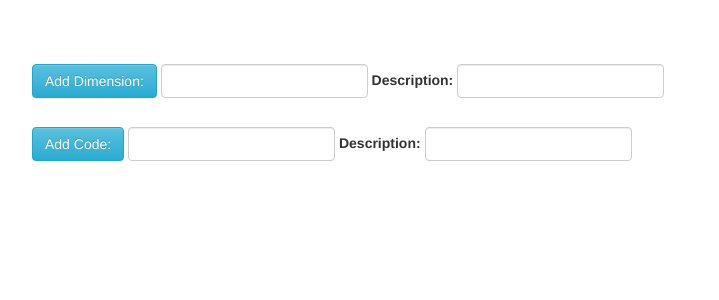
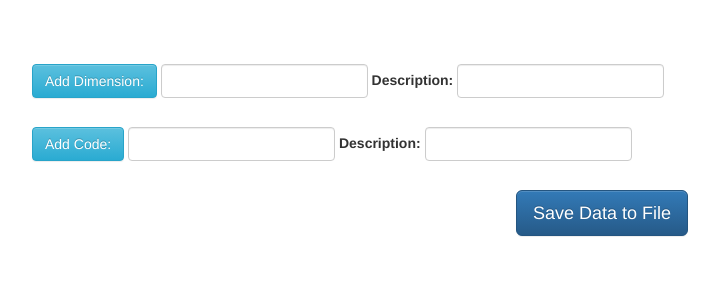
Before and after one commit to rosscg/crisis-data, a Django app: page /coding_dash in a window 1280 px wide. Shown: the part 270-570 px from the top of the page, without its empty margins (53-772 px from the left). Run offline with Django 3.2, Linux system fonts and the light colour scheme; data that the repository does not hold is empty; parts of the project's set-up code (start-up, migrations or seed data) failed here and were passed over; some libraries are stand-ins or nearby versions.

Commit message:
save coded data to csv file

```diff
--- a/streamcollect/networks.py
+++ b/streamcollect/networks.py
@@ -4,23 +4,18 @@ import networkx as nx
 def create_gephi_file(relevant_users, relevant_relos):
     G=nx.DiGraph()
     for node in relevant_users:
-
 #        best_code = ''
 #        for t in node.tweet.all():
 #            for c in t.coding_for_tweet.all():
 #                if (best_code == '' or c.data_code.data_code_id < best_code) and c.data_code.data_code_id > 0:
 #                    best_code = c.data_code.data_code_id
-
         try:
             user_code = node.coding_for_user.filter(coding_id=1)[0].data_code.name
         except:
             user_code = ''
-
         G.add_node(node.screen_name, user_class=node.user_class, user_code=user_code)
-
     for relo in relevant_relos:
         G.add_edge(relo.source_user.screen_name, relo.target_user.screen_name)
-
     nx.write_gexf(G, 'gephi_network_data.gexf', prettyprint=True)
     return
 
--- a/streamcollect/templates/streamcollect/coding_dash.html
+++ b/streamcollect/templates/streamcollect/coding_dash.html
@@ -138,6 +138,16 @@
   </div>
 {% endif %}
 
+  <div class="row">
+    <div class="coding_button_row">
+      <div class="col-lg-12" align="center">
+        <form action="submit" method="POST" class="form-inline">{% csrf_token %}
+          <input type="submit" class="btn btn-primary btn-lg" name="save_coded_data_to_file" value="Save Data to File">
+        </form>
+      </div>
+    </div>
+  </div>
+
 </div>
 
 
--- a/streamcollect/views.py
+++ b/streamcollect/views.py
@@ -13,6 +13,8 @@ from celery.task.control import revoke
 from celery.task.control import inspect
 import tweepy
 import random
+
+import csv # for tweetData, userData.csv generation
 
 from .models import User, Relo, Tweet, DataCodeDimension, DataCode, Coding, Keyword, AccessToken, ConsumerKey, Event, GeoPoint, Hashtag, Url, Mention
 from .forms import EventForm, GPSForm
@@ -484,7 +486,7 @@ def submit(request):
         task = trim_spam_accounts.delay()
         return redirect('functions')
 
-    elif "update_user_relos" in request.POST:
+    elif "create_relos_from_list" in request.POST:
         task = update_user_relos_task.delay()
         return redirect('functions')
 
@@ -667,6 +669,27 @@ def submit(request):
         request.session['active_data_sources'] = actives_list
         return redirect('monitor_event')
 
+    elif "save_coded_data_to_file" in request.POST:
+        # Ouput all the data that has been coded by primary coder to file.
+        coding_subject = request.session.get('coding_subject', None)
+        if coding_subject == 'tweet':
+            data = Tweet.objects.filter(coding_for_tweet__coding_id=1, coding_for_tweet__data_code__data_code_id__gt=0)
+            with open('tweetData.csv', 'w') as csvFile:
+                writer = csv.writer(csvFile)
+                writer.writerow(data[0].as_row(header=True))
+                for tweet in data:
+                    writer.writerow(tweet.as_row())
+            csvFile.close()
+        elif coding_subject == 'user':
+            data = User.objects.filter(coding_for_user__coding_id=1, coding_for_user__data_code__data_code_id__gt=0)
+            with open('userData.csv', 'w') as csvFile:
+                writer = csv.writer(csvFile)
+                writer.writerow(data[0].as_row(header=True))
+                for user in data:
+                    writer.writerow(user.as_row())
+            csvFile.close()
+        return redirect('coding_dash')
+
     else:
         print("Unlabelled button pressed")
         return redirect('monitor_event')
```
Also changed, not shown: streamcollect/models.py (+20 -1 lines).
